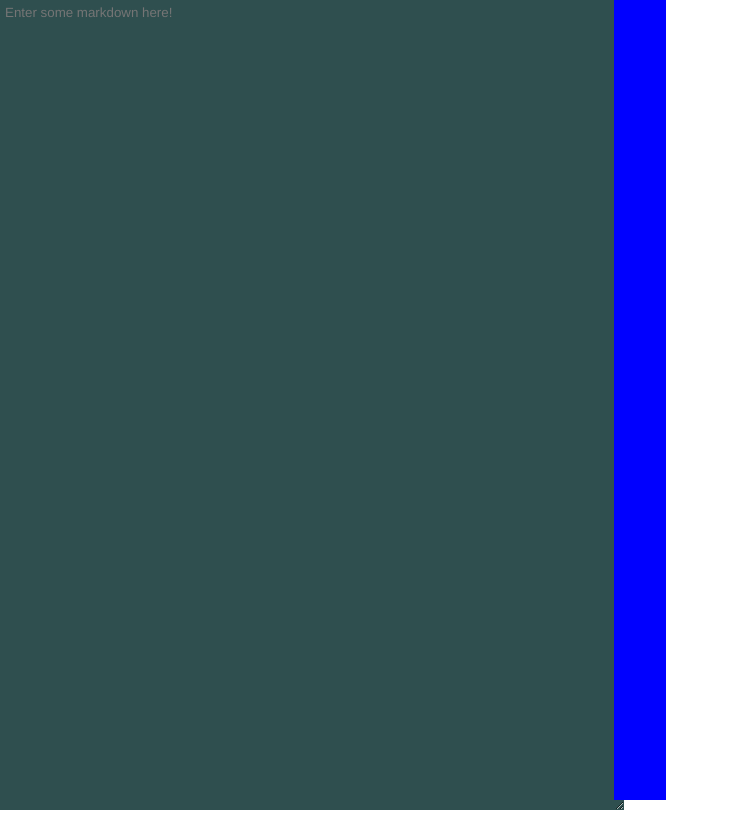
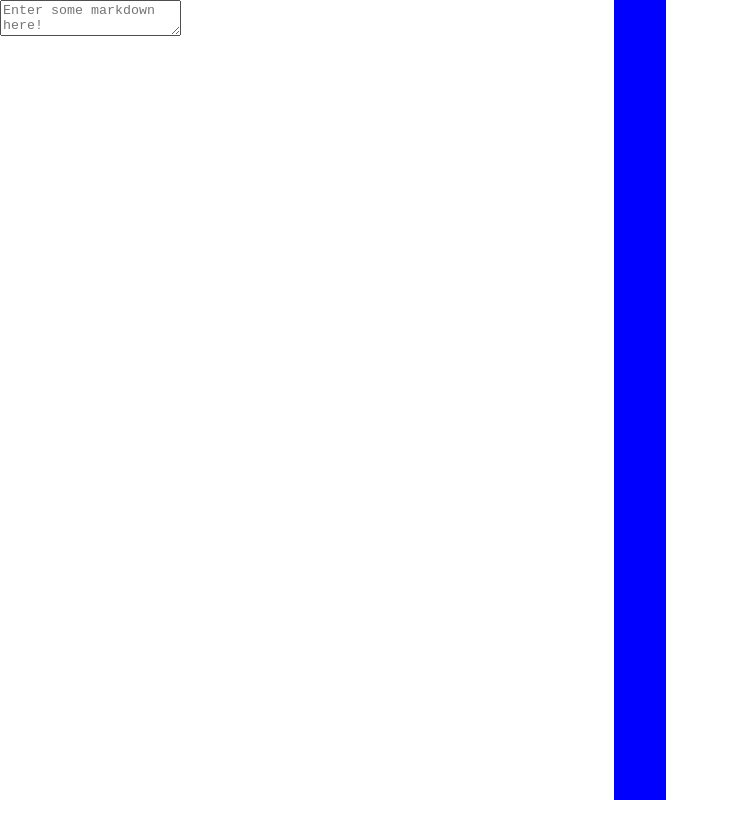
Before and after one commit to AVespaIsNotAMotorcycle/noviimd, a React (Create React App) app: page / in a window 1280 px wide. Shown: the whole page, without its empty margins (0-729 px from the left). Built offline with nearby package versions, Linux system fonts and the light colour scheme.

Commit message:
removed TextField.css

```diff
--- a/src/TextField.css
+++ /dev/null
@@ -1,10 +0,0 @@
-.textfield {
-  padding: 5px;
-  margin: 0px;
-  border: 0px;
-  font-family: var(--primary-font-family);
-  width: 100%;
-  height: 100%;
-  color: var(--primary-color);
-  background-color: var(--secondary-color);
-}
--- a/src/TextField.jsx
+++ b/src/TextField.jsx
@@ -1,6 +1,5 @@
 import React from 'react';
 import PropTypes from 'prop-types';
-import './TextField.css';
 
 function TextField({
   onChange,
```
